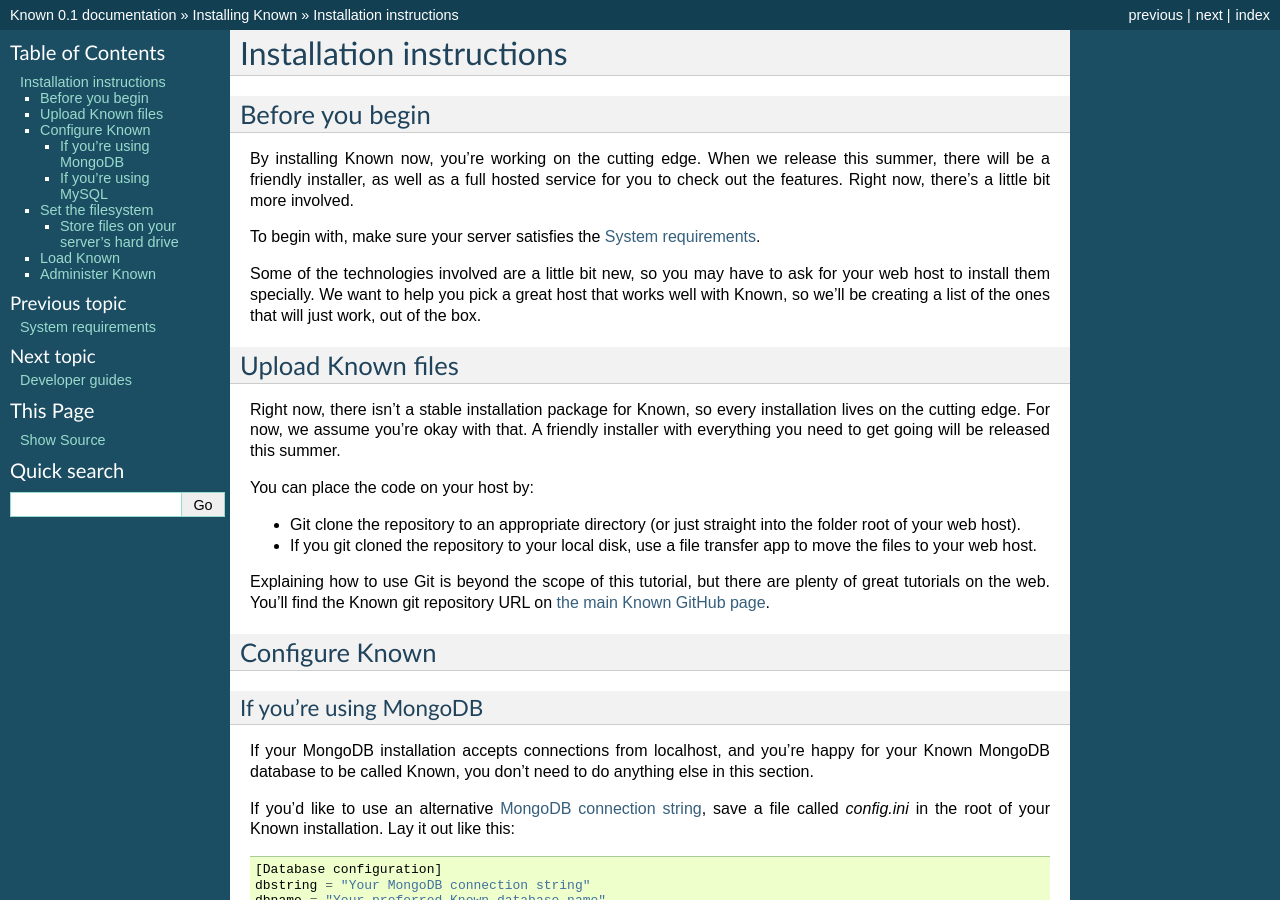
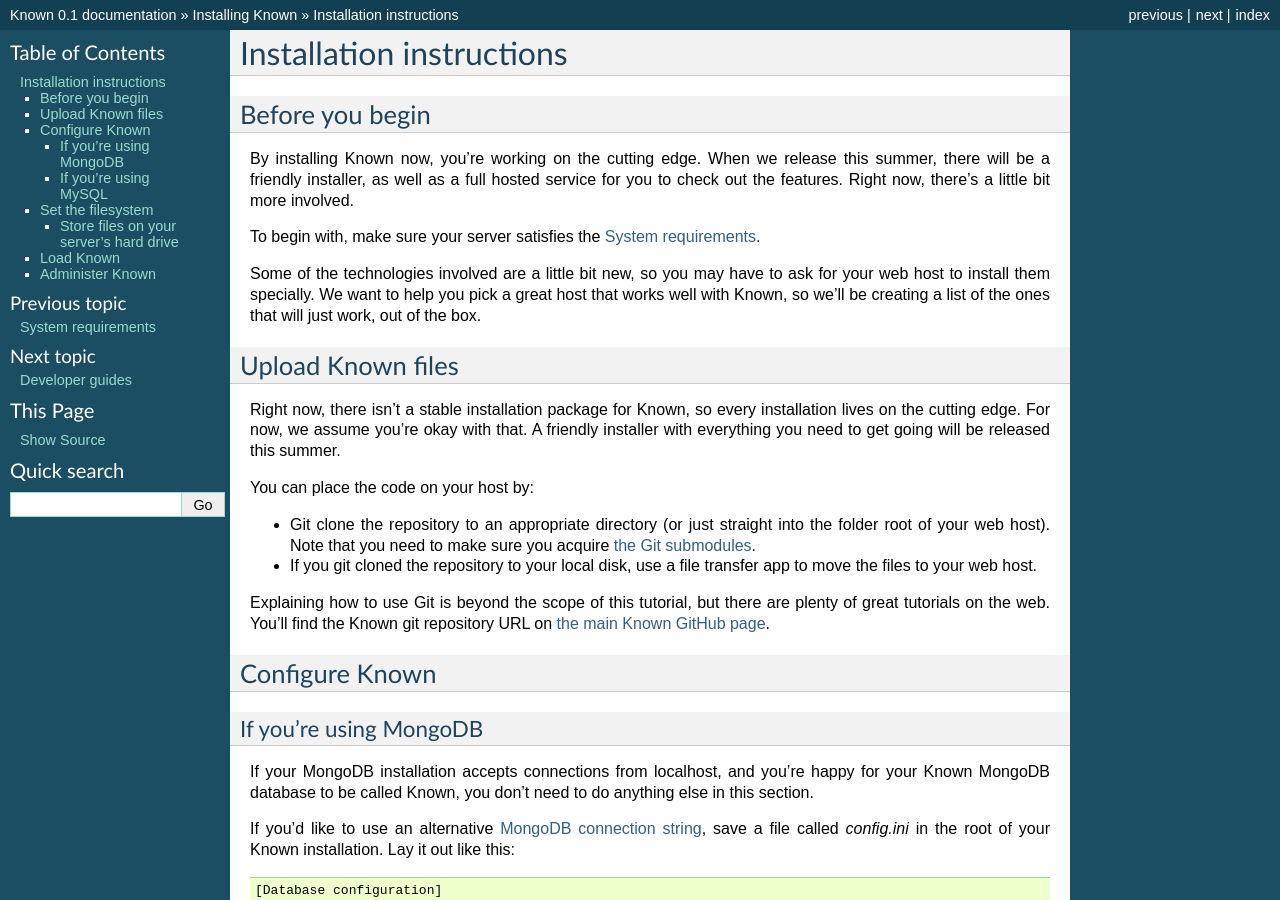
Before and after one commit to idno/known, a Sphinx documentation site: the page built from docs/install/instructions.rst, in a window 1280 px wide and 900 px high. Built offline with Sphinx 7.4.7, drawn with Linux system fonts in a browser that asks for light colours.

Commit message:
Mentioning submodules in documentation
Fixes #309. A really great point - thanks!

```diff
--- a/docs/install/instructions.rst
+++ b/docs/install/instructions.rst
@@ -24,6 +24,7 @@
 You can place the code on your host by:
 
 * Git clone the repository to an appropriate directory (or just straight into the folder root of your web host).
+  Note that you need to make sure you acquire `the Git submodules <http://git-scm.com/book/en/Git-Tools-Submodules>`_.
 * If you git cloned the repository to your local disk, use a file transfer app to move the files to your web host.
 
 Explaining how to use Git is beyond the scope of this tutorial, but there are plenty of great tutorials on the web.
```
Also changed, not shown: 9 other files.
